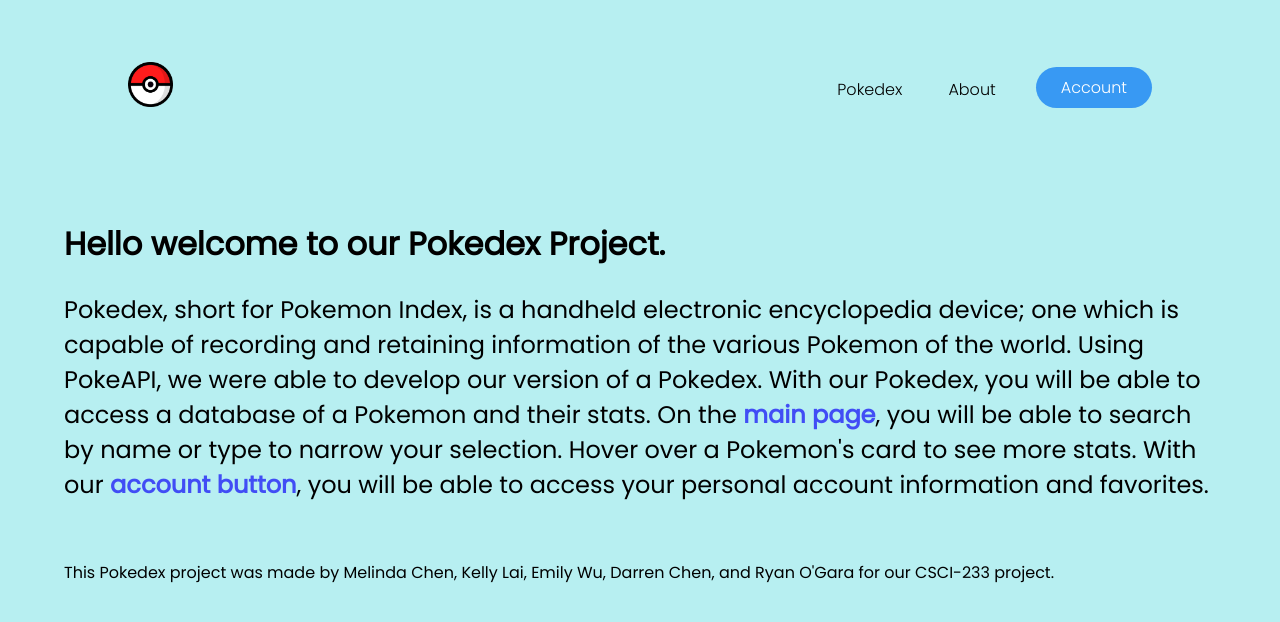
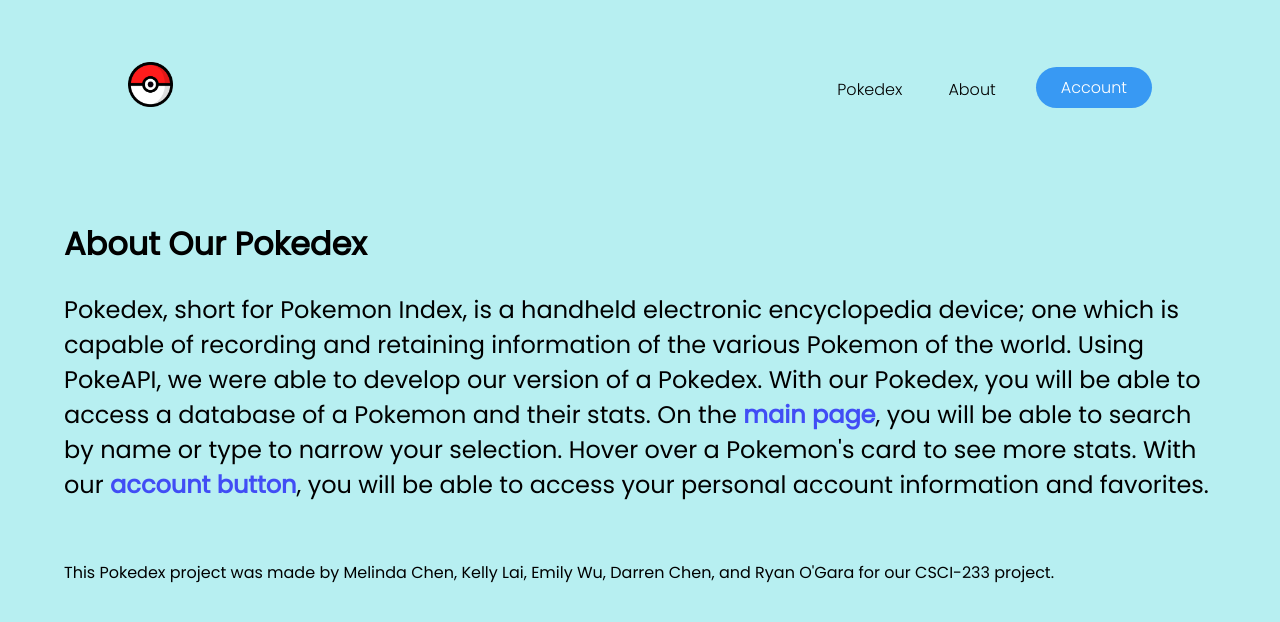
Before and after one commit to laikelly/csci233, a plain HTML site: page about.html in a window 1280 px wide. Drawn offline with Linux system fonts and the light colour scheme; files whose address does not match are found by name.

Commit message:
Update about.html

```diff
--- a/about.html
+++ b/about.html
@@ -36,7 +36,7 @@
 </head>
 <body>
     <div class="aboutmsg">
-        <h1 class="head">Hello welcome to our Pokedex Project.</h1>
+        <h1 class="head">About Our Pokedex</h1>
         <p class="info">Pokedex, short for Pokemon Index, is a handheld electronic encyclopedia device; one which is capable of recording and retaining
             information of the various Pokemon of the world.
             Using PokeAPI, we were able to develop our version of a Pokedex.
```
